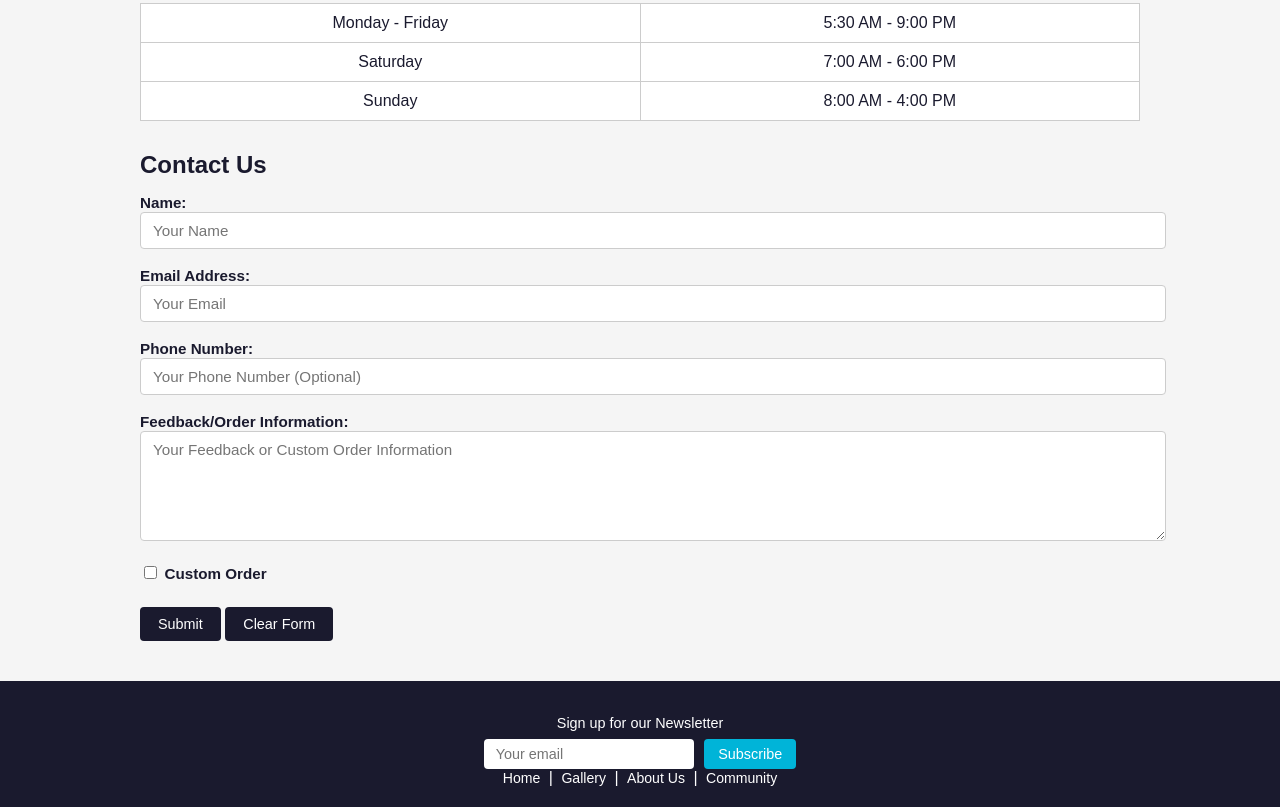
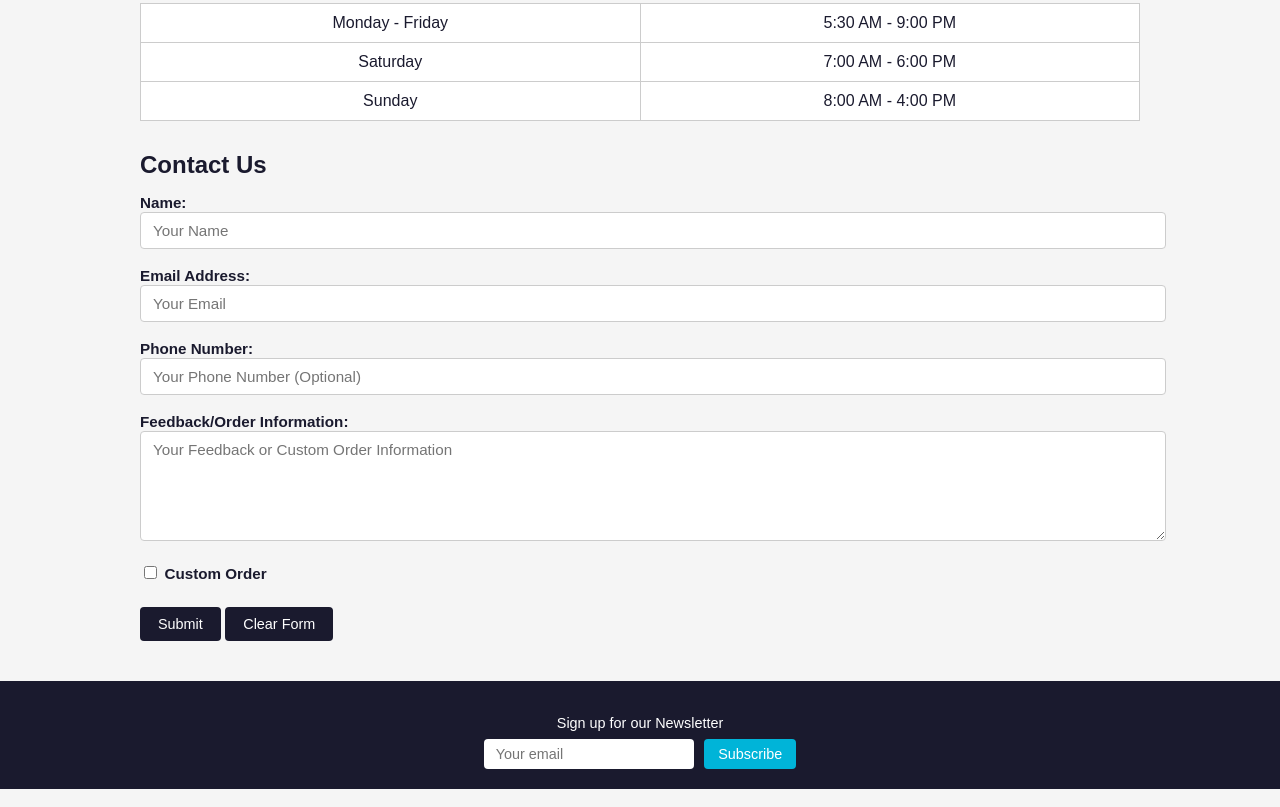
Before and after one commit to Kodelack47/ABCFitnessStudio, a plain HTML site: page aboutus.html in a window 1280 px wide. Shown: the part 407-1214 px from the top of the page. Drawn offline with Linux system fonts and the light colour scheme.

Commit message:
changes to footer

```diff
--- a/aboutus.html
+++ b/aboutus.html
@@ -67,11 +67,6 @@
     <p>Sign up for our Newsletter</p>
     <input type="email" id="email1" placeholder="Your email">
     <button onclick="subscribe()">Subscribe</button>
-    <br>
-    <a href="index.html">Home</a> |
-    <a href="gallery.html">Gallery</a> |
-    <a href="aboutus.html">About Us</a> |
-    <a href="community.html">Community</a>
   </footer>
 
   <script>
```
Also changed, not shown: community.html (+0 -5 lines), gallery.html (+0 -5 lines), index.html (+0 -5 lines).
